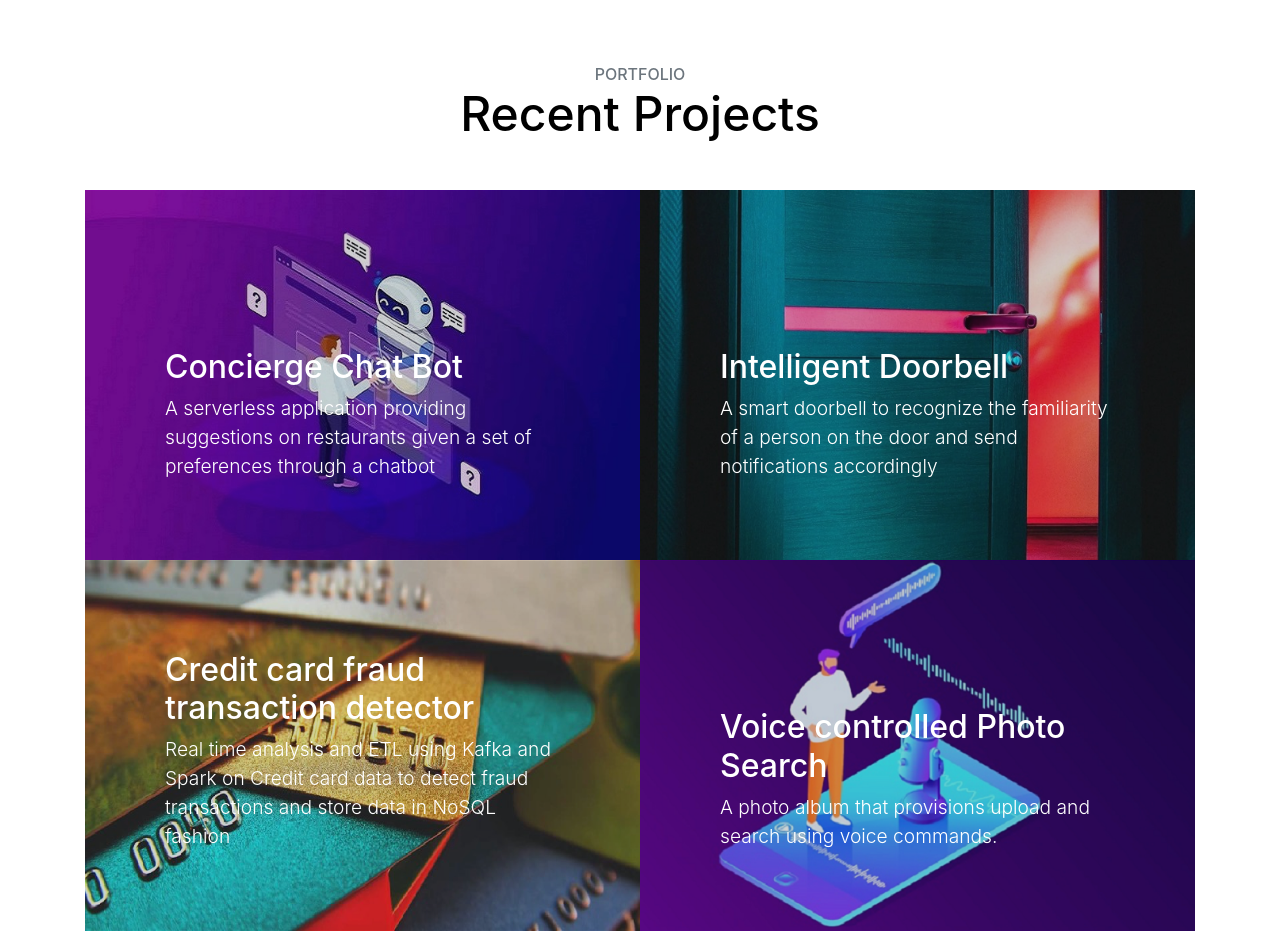
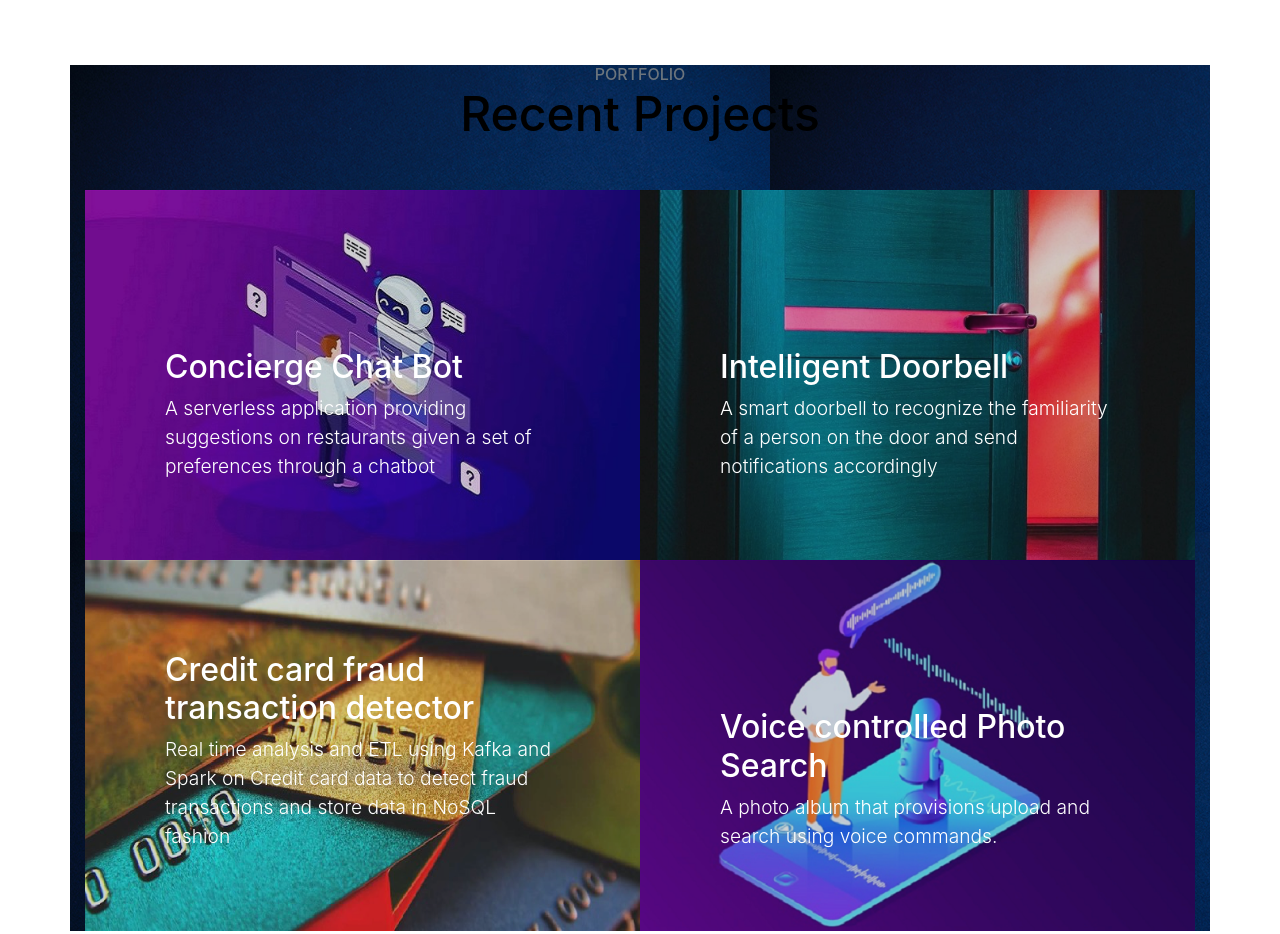
Before and after one commit to AnchitCap/srivastva-anchit.github.io, a website with bundled scripts: page index.html in a window 1280 px wide. Shown: the part 1891-2825 px from the top of the page. Built offline with nearby package versions, Linux system fonts and the light colour scheme.

```diff
--- a/css/stylish-portfolio.css
+++ b/css/stylish-portfolio.css
@@ -21,6 +21,7 @@
 .content-section {
   padding-top: 7.5rem;
   padding-bottom: 7.5rem;
+  background-image: url("../img/portfolio-2.jpg");
 }
 
 .content-section-heading h2 {
--- a/index.html
+++ b/index.html
@@ -142,7 +142,7 @@
 
   <!-- Portfolio -->
   <section class="content-section" id="portfolio">
-    <div class="container">
+    <div class="container" style="background-image: url('../img/portfolio-2.jpg');">
       <div class="content-section-heading text-center">
         <h3 class="text-secondary mb-0" style="color: black">Portfolio</h3>
         <h2 class="mb-5" style="color: black">Recent Projects</h2>
```
